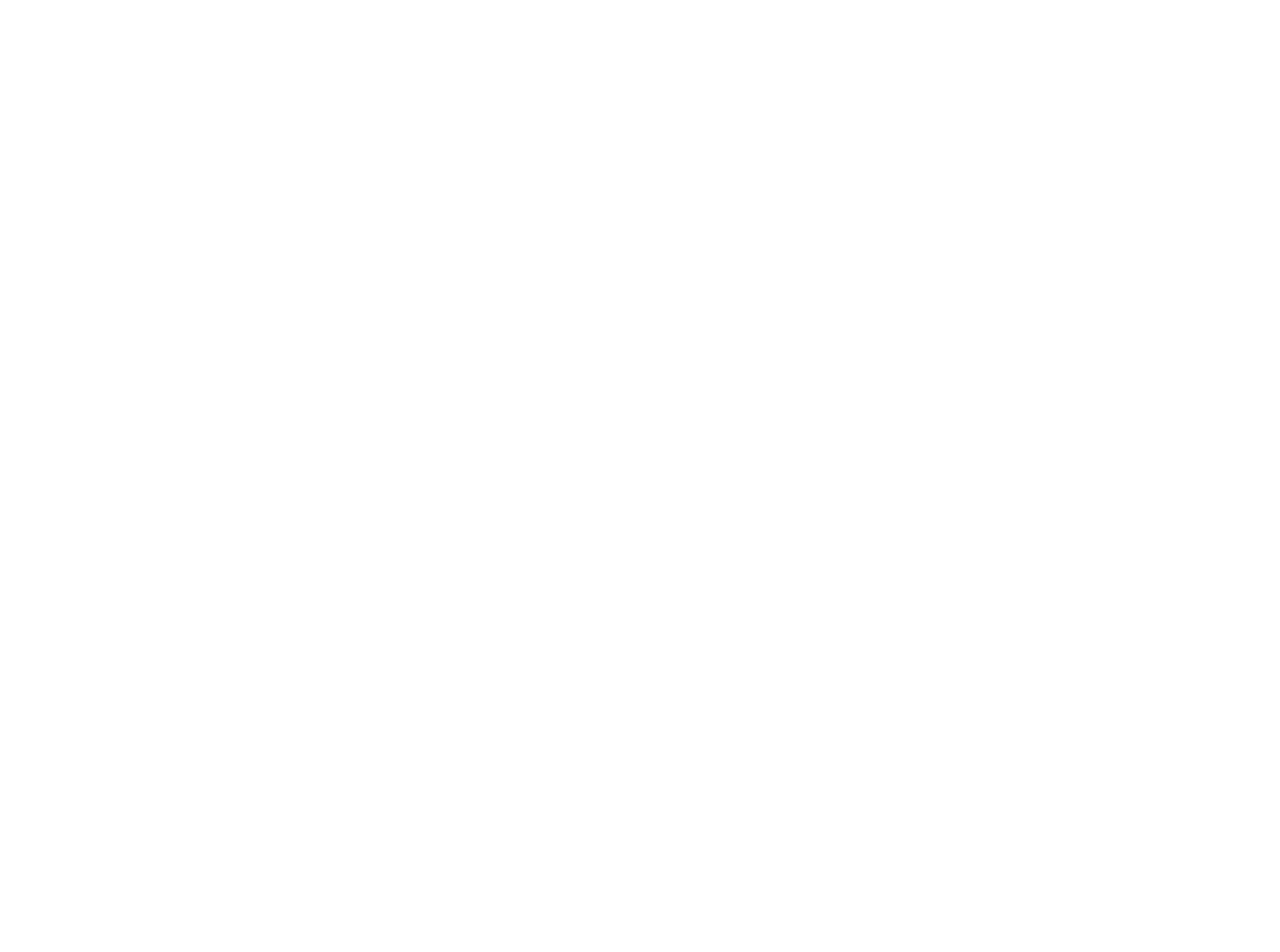
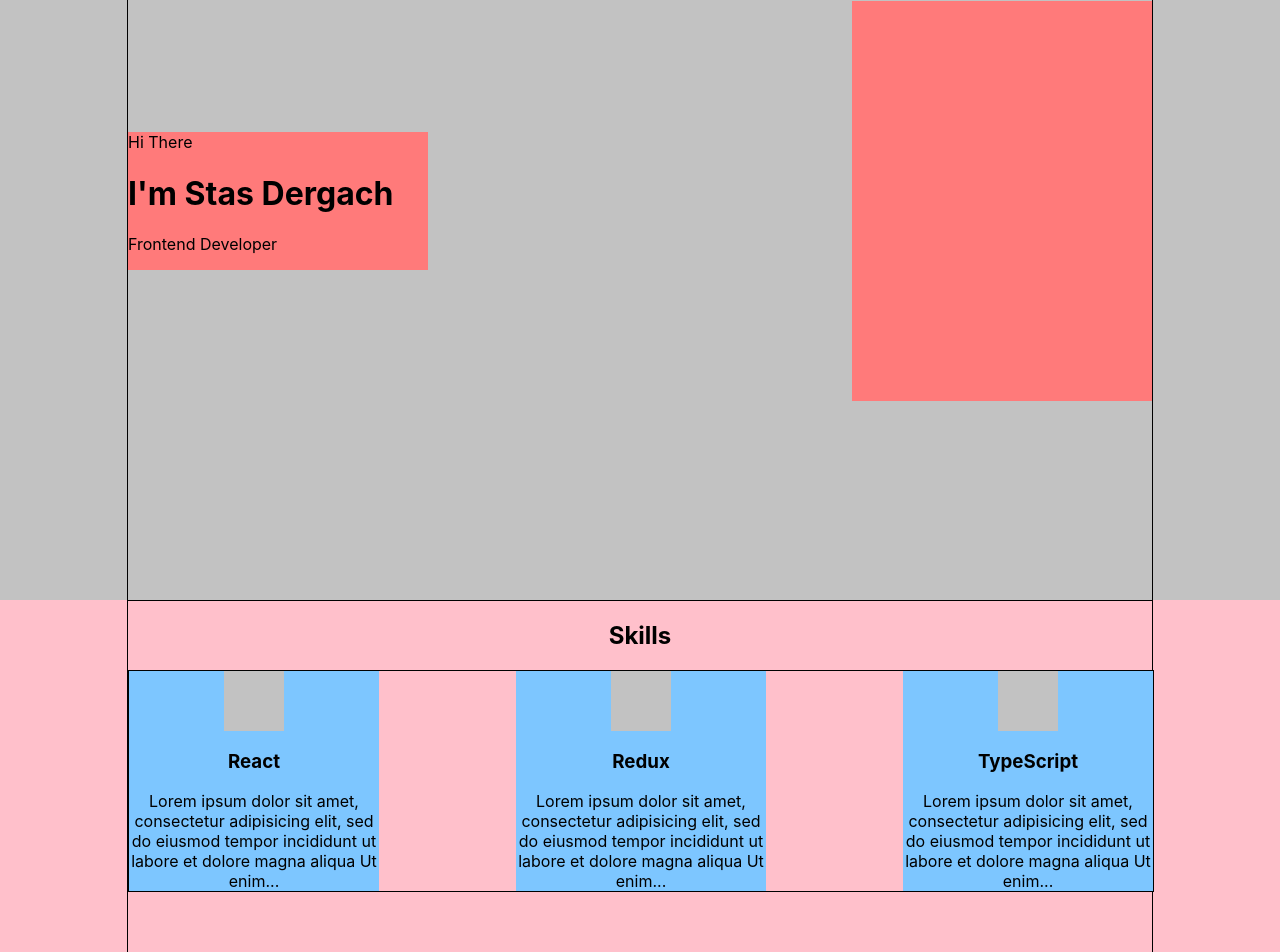
Before and after one commit to Dergacz/portfolio, a React (Create React App) app: page / in a window 1280 px wide. Shown: the part 280-1232 px from the top of the page. Before the commit the page ends 800 px from the top, so only its background shows below. Built offline with nearby package versions, Linux system fonts and the light colour scheme.

Commit message:
add Skills block

```diff
--- a/src/App.js
+++ b/src/App.js
@@ -1,14 +1,17 @@
-import logo from './logo.svg';
 import './App.css';
 import {Header} from "./Header/Header";
+import {Main} from "./Main/Main";
+import {Skills} from "./Skills/Skills";
 
 function App() {
-  return (
-    <div className="App">
-      <Header/>
+    return (
+        <div className="App">
+            <Header/>
+            <Main/>
+            <Skills/>
 
-    </div>
-  );
+        </div>
+    );
 }
 
 export default App;
--- /dev/null
+++ b/src/Main/Main.jsx
@@ -0,0 +1,20 @@
+import React from "react";
+import style from "./Main.module.css";
+import general from "../general/general.module.css"
+
+export const Main = () => {
+    return (
+        <div className={style.mainBlock}>
+            <div className={`${general.container} ${style.container}`}>
+                <div className={style.text}>
+                    <span>Hi There</span>
+                    <h1>I'm Stas Dergach</h1>
+                    <p>Frontend Developer</p>
+                </div>
+                <div className={style.photo}>
+
+                </div>
+            </div>
+        </div>
+    )
+}
--- /dev/null
+++ b/src/Main/Main.module.css
@@ -0,0 +1,21 @@
+.mainBlock {
+    height: 100vh;
+    background-color: #c2c2c2;
+}
+
+.container {
+    display: flex;
+    align-items: center;
+    justify-content: space-between;
+}
+
+.text {
+    width: 300px;
+    background-color: #ff7a7a;
+}
+
+.photo {
+    width: 300px;
+    height: 400px;
+    background-color: #ff7a7a;
+}
--- /dev/null
+++ b/src/Skills/Skill/Skill.jsx
@@ -0,0 +1,14 @@
+import React from "react";
+import style from "./Skill.module.css";
+
+export const Skill = (props) => {
+    return (
+        <div className={style.skill}>
+            <div className={style.img}></div>
+            <h3 className={style.title}>{props.title}</h3>
+            <div className={style.description}>
+                {props.description}
+            </div>
+        </div>
+    )
+}
--- /dev/null
+++ b/src/Skills/Skill/Skill.module.css
@@ -0,0 +1,22 @@
+.skill {
+    width: 250px;
+    background-color: #7dc6ff;
+    display: flex;
+    flex-direction: column;
+    align-items: center;
+    text-align: center;
+}
+
+.img {
+    width: 60px;
+    height: 60px;
+    background-color: #c2c2c2;
+}
+
+.title {
+
+}
+
+.description {
+
+}
--- /dev/null
+++ b/src/Skills/Skills.jsx
@@ -0,0 +1,20 @@
+import React from "react";
+import style from "./Skills.module.css";
+import general from "../general/general.module.css";
+import {Skill} from "./Skill/Skill";
+
+
+export const Skills = () => {
+    return (
+        <div className={style.skillsBlock}>
+            <div className={`${general.container} ${style.container}`}>
+                <h2 className={style.title}>Skills</h2>
+                <div className={style.skills}>
+                    <Skill title={"React"} description={"Lorem ipsum dolor sit amet, consectetur adipisicing elit, sed do eiusmod tempor incididunt ut labore et dolore magna aliqua Ut enim..."}/>
+                    <Skill title={"Redux"} description={"Lorem ipsum dolor sit amet, consectetur adipisicing elit, sed do eiusmod tempor incididunt ut labore et dolore magna aliqua Ut enim..."}/>
+                    <Skill title={"TypeScript"} description={"Lorem ipsum dolor sit amet, consectetur adipisicing elit, sed do eiusmod tempor incididunt ut labore et dolore magna aliqua Ut enim..."}/>
+                </div>
+            </div>
+        </div>
+    )
+}
--- /dev/null
+++ b/src/Skills/Skills.module.css
@@ -0,0 +1,22 @@
+.skillsBlock {
+    height: 100vh;
+    background-color: pink;
+}
+
+.container {
+    align-items: center;
+    flex-direction: column;
+    justify-content: flex-start;
+}
+
+.title {
+    text-align: center;
+}
+
+.skills {
+    border: 1px solid;
+    width: 100%;
+    display: flex;
+    justify-content: space-between;
+    flex-wrap: wrap;
+}
--- /dev/null
+++ b/src/general/general.module.css
@@ -0,0 +1,7 @@
+.container {
+    height: 100%;
+    width: 80%;
+    margin: 0 auto;
+    border: 1px solid;
+    flex-wrap: wrap;
+}
```
